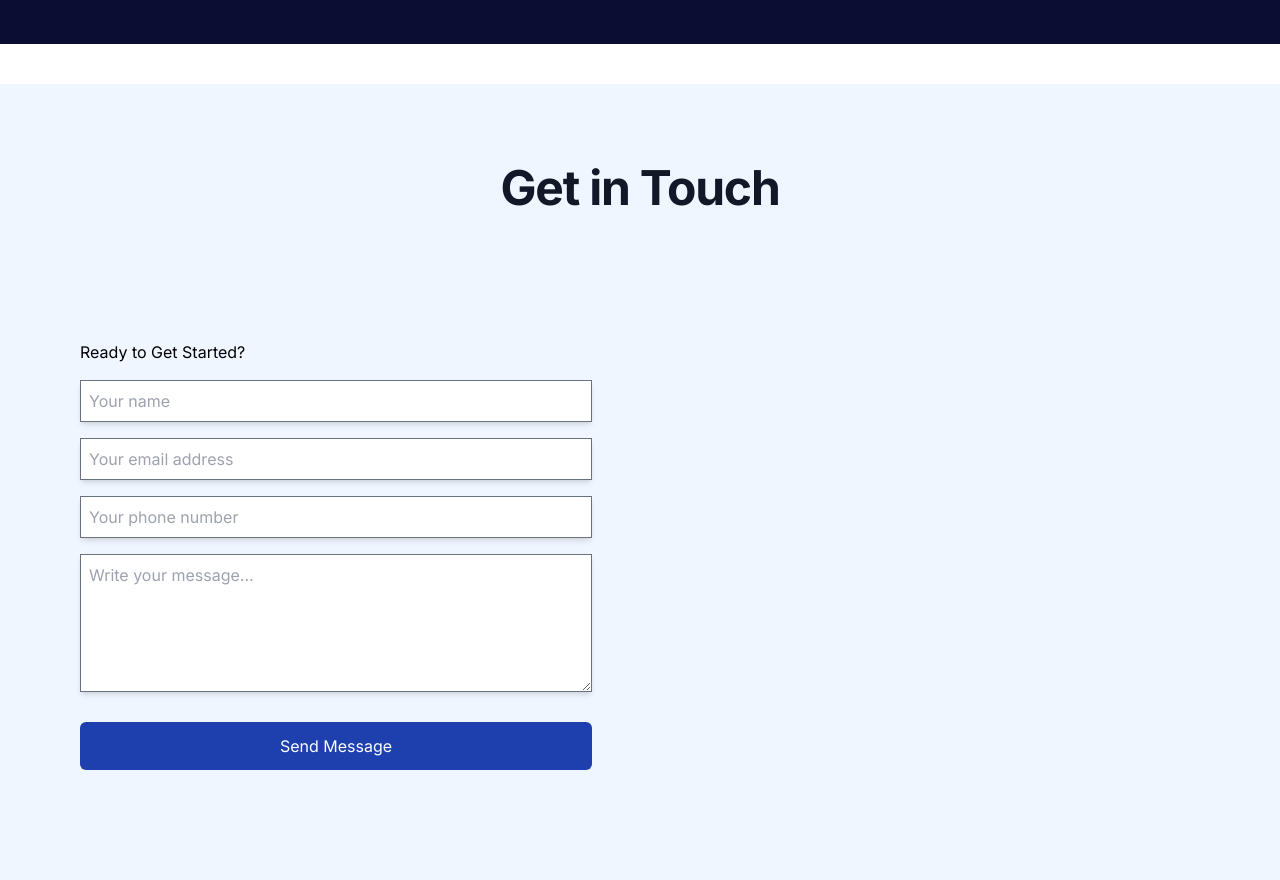
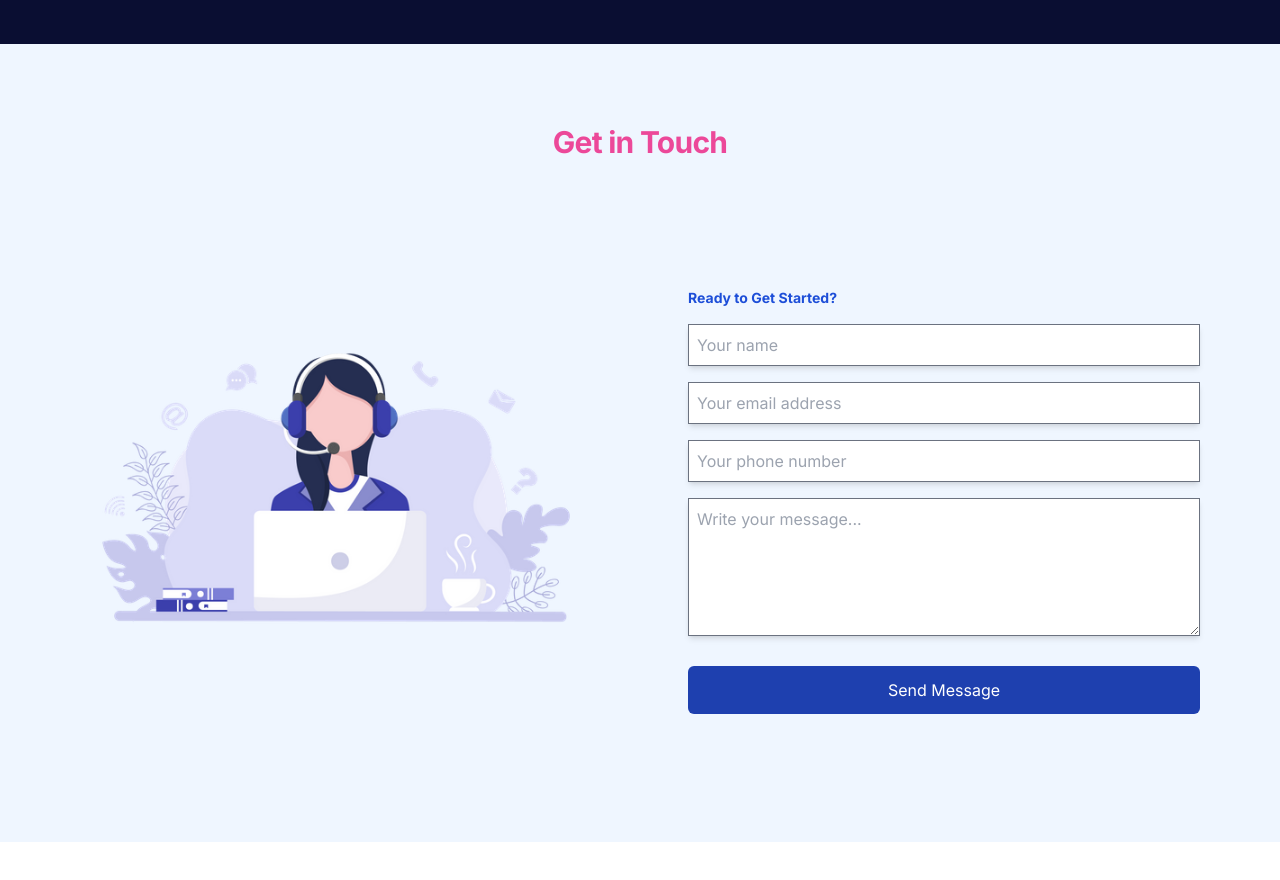
Before and after one commit to Sonu8544/next_js_backend, a Next.js app: page / in a window 1280 px wide. Shown: the part 740-1620 px from the top of the page. After the commit the page ends 1582 px from the top, so only its background shows below. Built offline with nearby package versions, Linux system fonts and the light colour scheme.

Commit message:
fix home page, aboup popup and contact form

```diff
--- a/src/components/AboutModal.jsx
+++ b/src/components/AboutModal.jsx
@@ -34,7 +34,7 @@ export function AboutModal() {
       <Dialog
         open={open}
         handler={handleOpen}
-        className="bg-slate-900 mx-auto mt-6 h-[90vh] md:h-[80vh] w-[90vw] md:max-w-[80vw] xl:max-w-[70vw] shadow-xl rounded-xl "
+        className="bg-slate-900 mx-auto mt-6 h-[90vh] md:h-[80vh] w-[90vw] md:max-w-[80vw] xl:max-w-[70vw] shadow-xl rounded-xl"
       >
         <div className="flex justify-end p-2">
           <Button
@@ -112,23 +112,23 @@ export function AboutModal() {
               <ul className="flex max-w-[80%] mx-auto mt-4 justify-center gap-4">
                 <li className="flex flex-col gap-2 text-[#00ffff]">
                   <FaReact size={40} />
-                  <h1 className="text-center"> R </h1>
+                  <h1 className="text-center font-bold"> R </h1>
                 </li>
                 <li className="flex flex-col gap-2">
                   <SiNextdotjs size={40} />
-                  <h1 className="text-center"> N </h1>
+                  <h1 className="text-center font-bold"> N </h1>
                 </li>
                 <li className="flex flex-col gap-2">
                   <SiExpress size={40} />
-                  <h1 className="text-center"> E </h1>
+                  <h1 className="text-center font-bold"> E </h1>
                 </li>
                 <li className="flex flex-col gap-2 text-[#6fa660]">
                   <BiLogoNodejs size={40} />
-                  <h1 className="text-center"> N </h1>
+                  <h1 className="text-center font-bold"> N </h1>
                 </li>
                 <li className="flex flex-col gap-2 text-[#47A248]">
                   <DiMongodb size={40} />
-                  <h1 className="text-center"> M </h1>
+                  <h1 className="text-center font-bold"> M </h1>
                 </li>
               </ul>
             </div>
--- a/src/components/ContactForm.jsx
+++ b/src/components/ContactForm.jsx
@@ -1,7 +1,7 @@
 "use client";
 import React, { useState } from "react";
 // import { FiSmile } from "react-icons/fi";
-import Image from 'next/image';
+import Image from "next/image";
 
 
 export default function ContactForm() {
@@ -71,7 +71,7 @@ export default function ContactForm() {
         <div className="mx-auto max-w-7xl px-4 py-2 sm:px-6 lg:px-8 lg:py-20">
           <div className="mb-4">
             <div className="mb-6 max-w-3xl text-center sm:text-center md:mx-auto md:mb-12">
-              <h2 className="constctTitle flex justify-center font-heading mb-4 font-bold tracking-tight text-gray-900 text-3xl sm:text-5xl">
+              <h2 className="flex justify-center font-heading mb-4 font-bold tracking-tight text-pink-500 text-xl md:text-3xl">
                 Get in Touch
               </h2>
             </div>
@@ -79,17 +79,17 @@ export default function ContactForm() {
           <div className="justify-center">
             <div className="grid md:grid-cols-2">
               {/* Image here */}
-              {/* <div className="imageSection max-w-full max-h-[200px] md:max-h-[400px]">
+              <div className="imageSection my-auto max-w-full max-h-[200px] md:max-h-[400px]">
                 <Image
-                  src="https://cdni.iconscout.com/illustration/premium/thumb/contact-us-3483604-2912020.png"
-                  alt=""
+                  src="/contact.webp"
+                  alt="contact image"
                   width={500}
                   height={500}
                   className="object-cover w-full h-full hover:scale-110 transition-transform duration-500"
                 />
-              </div> */}
+              </div>
               <div className="card h-fit max-w-6xl md:p-12 mt-[2rem]" id="form">
-                <p className="mb-4 contactSubTitle">Ready to Get Started?</p>
+                <p className="mb-4 text-sm font-bold text-blue-700">Ready to Get Started?</p>
                 <form id="contactForm" onSubmit={handleSubmit}>
                   <div className="mb-6">
                     <div className="mx-0 mb-1 sm:mb-4">
@@ -175,11 +175,10 @@ export default function ContactForm() {
                     )}
                     <button
                       type="submit"
-                      className={`w-full text-white px-6 py-3 font-xl rounded-md sm:mb-0 ${
-                        isButtonDisabled || error
+                      className={`w-full text-white px-6 py-3 font-xl rounded-md sm:mb-0 ${isButtonDisabled || error
                           ? "bg-gray-400 cursor-not-allowed"
                           : "bg-blue-800"
-                      }`}
+                        }`}
                       disabled={isButtonDisabled || error}
                     >
                       {isButtonDisabled ? "Please wait..." : "Send Message"}
--- a/src/components/HomeBanner.jsx
+++ b/src/components/HomeBanner.jsx
@@ -8,12 +8,10 @@ import { RiContactsFill } from "react-icons/ri";
 import { SiLeetcode } from "react-icons/si";
 import TypeWrite from "./Typewrite";
 import { AboutModal } from "./AboutModal";
-// import { TypewriterEffectSmoothDemo } from "../TypewriterEffectSmoothDemo";
-
 
 export default function HomeBanner() {
   return (
-    <section className="relative flex flex-col items-center justify-between py-4 lg:py-12 bg-[#0A0E32] mb-10 md:h-[98vh]">
+    <section className="relative flex flex-col items-center justify-between py-4 lg:py-12 bg-[#0A0E32] md:h-[98vh]">
       <Image
         src="/hero.svg"
         alt="Hero"
```
Also changed, not shown: public/contact.webp (added).
